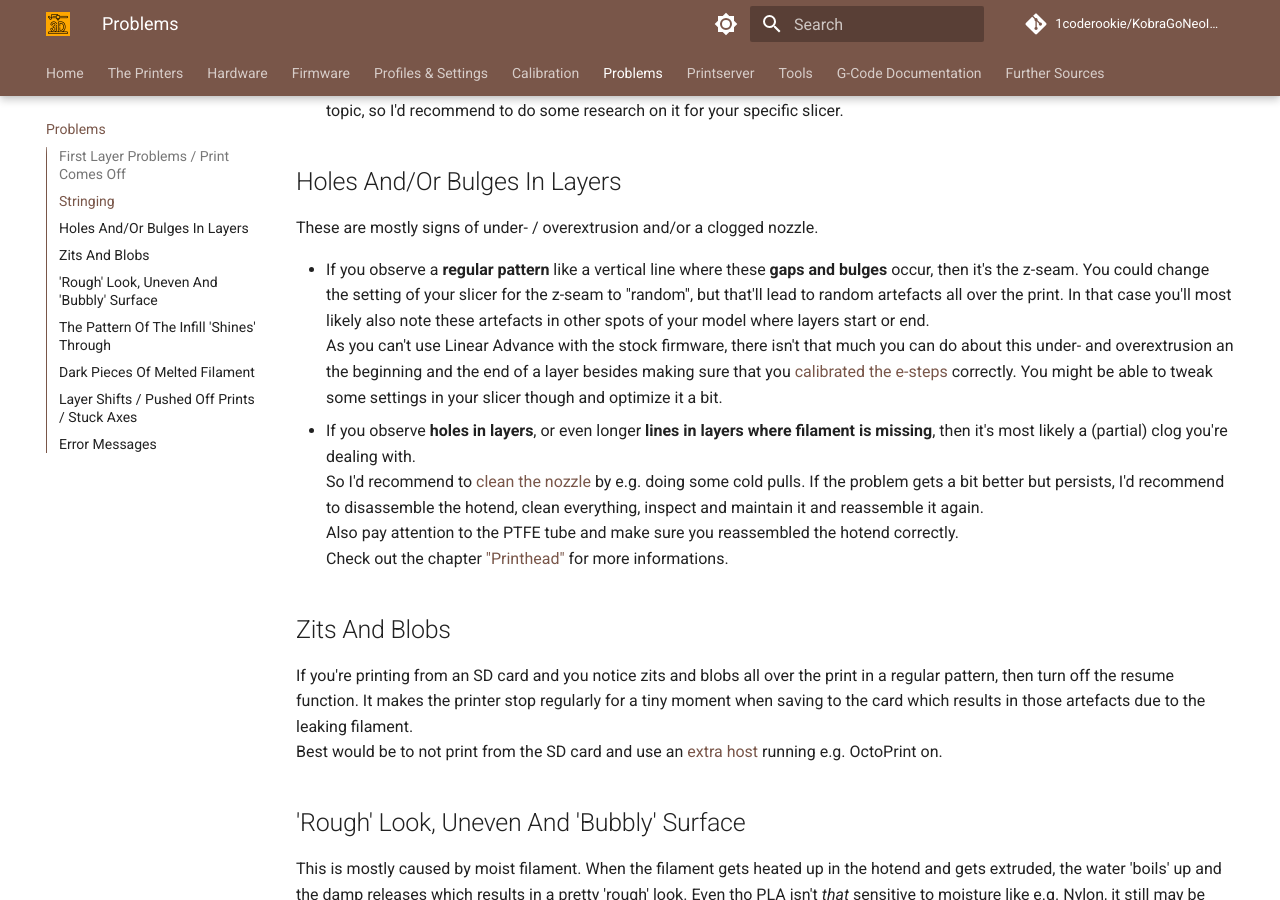
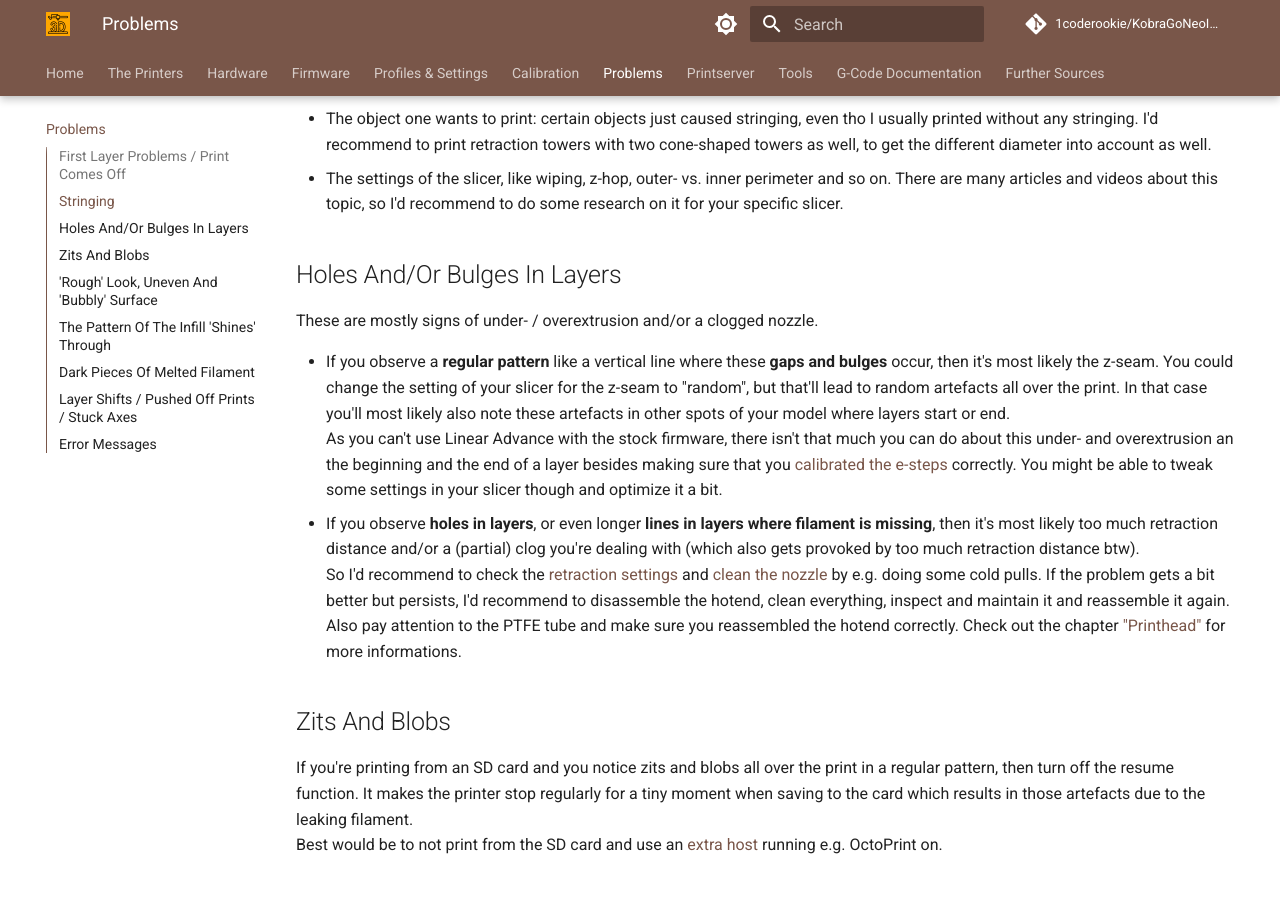
Before and after one commit to 1coderookie/KobraGoNeoInsights, an MkDocs documentation site: the page built from docs/problems.md, in a window 1280 px wide and 900 px high, scrolled down 2354 px. Built offline with MkDocs 1.6.1 and Material for MkDocs 9.7.7, drawn with Linux system fonts in a browser that asks for light colours; comment, search, counter and statistics services are not loaded; some of the changed text lies outside the part shown.

Commit message:
Update problems.md

```diff
--- a/docs/problems.md
+++ b/docs/problems.md
@@ -20,9 +20,10 @@
   If it's warped or bent (like e.g. a bow) or if you're having certain spots which seem to be bulges or dents or if you have a certain area which is lower, you can use *Kapton tape* to equalize those areas/spots. Just take off the PEI plate, stick pieces of the Kapton tape right onto the magnetic foil of the bed, put the PEI plate back on and do another ABL sequence. Then check the values or the meshview again. By doing so step by step, you can get yourself a bed as flat as possible. Minor deviations should be compensated by the ABL function later when printing.
   See the chapter ["Bed"](hardware/bed.md) (mind the expandable textboxes) as well for more informations.
 - Wiggle the bed and check if it moves in the vertical plane. If it does, check the bolts and nuts of the bedgantry and [check the v-slot wheels for perfect position](hardware/axes.md#v-slot-wheels-position_2). Most likely the wheels (or at least one) are a bit too far away from the aluminum frame. Adjust the position of the wheels then, but pay attention to not adjust them too tight as well.
-- Of course you have to pay attention that you really cleaned the PEI plate of the bed properly using e.g. simple dishwasher soap (no balm or 'soft' soap as they often contain some oily ingredients) and IPA to make the prints stick to it. I personally prefer silicone remover spray, it just works great.
-  Avoid touching the plate with your bare hands and fingers as that'll leave a tiny amount of grease onto the plate as well.
+- Of course you have to pay attention that you really cleaned the PEI plate of the bed properly using e.g. simple dishwasher soap (no balm or 'soft' soap as they often contain some oily ingredients) and IPA to make the prints stick to it. I personally prefer and highly recommend *silicone remover spray* (that's the stuff the guys are using who are painting cars on a professional basis to get off any oil and grease off the chassis before starting the actual paintjob), it just works great.
+- Avoid touching the plate with your bare hands and fingers as that'll leave a tiny amount of grease onto the plate as well.
 - Also make sure that you chose the correct temperature of the bed for the filament you're using. For PLA for example it should be around 55°-60°C. If the bed is too hot, then the print won't reliably stick to it either.
+- Once the plate is clean, the z-offset is dialed in and the bedtemp is correct for the type of filament, the PEI plate really works great. There's *no need* to mess around with some sort of gluestick, tape, hairspray or whatsoever.
 - I'd also suppose to add a brim to your model (you need to do it in the slicer), which helps keeping the print staying on the plate a lot. This is especially useful for objects with a small base. You can configure the width of the brim in your slicer. After finishing the print, you just wait until the object is cooled down and then you can break/tear the brim off the object. If tiny amounts of the brim stay at the model, just use a sharp cutter.
 
 
@@ -49,12 +50,10 @@
 ## Holes And/Or Bulges In Layers
 These are mostly signs of under- / overextrusion and/or a clogged nozzle.
 
-- If you observe a **regular pattern** like a vertical line where these **gaps and bulges** occur, then it's the z-seam. You could change the setting of your slicer for the z-seam to "random", but that'll lead to random artefacts all over the print. In that case you'll most likely also note these artefacts in other spots of your model where layers start or end.
+- If you observe a **regular pattern** like a vertical line where these **gaps and bulges** occur, then it's most likely the z-seam. You could change the setting of your slicer for the z-seam to "random", but that'll lead to random artefacts all over the print. In that case you'll most likely also note these artefacts in other spots of your model where layers start or end.
   As you can't use Linear Advance with the stock firmware, there isn't that much you can do about this under- and overextrusion an the beginning and the end of a layer besides making sure that you [calibrated the e-steps](calibration.md#calibrating-e-steps) correctly. You might be able to tweak some settings in your slicer though and optimize it a bit.
-- If you observe **holes in layers**, or even longer **lines in layers where filament is missing**, then it's most likely a (partial) clog you're dealing with.
-  So I'd recommend to [clean the nozzle](hardware/printhead.md#cleaning-the-nozzle) by e.g. doing some cold pulls. If the problem gets a bit better but persists, I'd recommend to disassemble the hotend, clean everything, inspect and maintain it and reassemble it again.
-  Also pay attention to the PTFE tube and make sure you reassembled the hotend correctly.
-  Check out the chapter ["Printhead"](hardware/printhead.md) for more informations.
+- If you observe **holes in layers**, or even longer **lines in layers where filament is missing**, then it's most likely too much retraction distance and/or a (partial) clog you're dealing with (which also gets provoked by too much retraction distance btw).
+  So I'd recommend to check the [retraction settings](calibration.md#retraction-settings) and [clean the nozzle](hardware/printhead.md#cleaning-the-nozzle) by e.g. doing some cold pulls. If the problem gets a bit better but persists, I'd recommend to disassemble the hotend, clean everything, inspect and maintain it and reassemble it again. Also pay attention to the PTFE tube and make sure you reassembled the hotend correctly. Check out the chapter ["Printhead"](hardware/printhead.md) for more informations.
 
 ## Zits And Blobs
 If you're printing from an SD card and you notice zits and blobs all over the print in a regular pattern, then turn off the resume function. It makes the printer stop regularly for a tiny moment when saving to the card which results in those artefacts due to the leaking filament.
```
